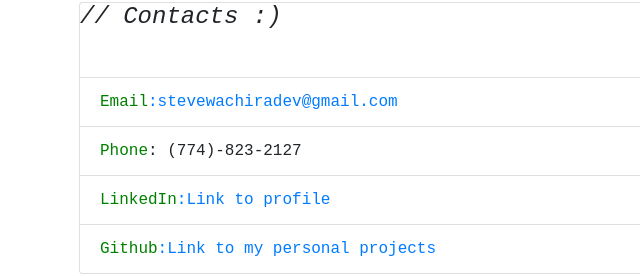
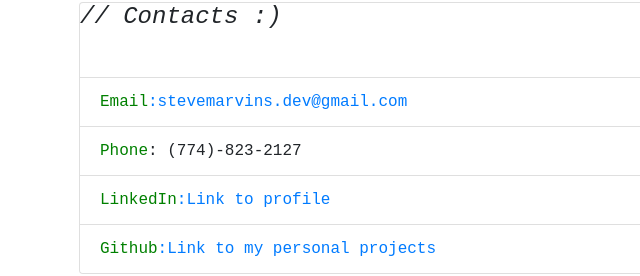
Before and after one commit to smarvins/Showcase, a plain HTML site: page index.html in a window 1280 px wide. Shown: the part 2108-2384 px from the top of the page, 0-640 px from the left. Drawn offline with nearby package versions, Linux system fonts and the light colour scheme.

Commit message:
Update index.html
updated email

```diff
--- a/index.html
+++ b/index.html
@@ -203,7 +203,7 @@
         <div class="card">
           <h4 class="card-title section-title" style="font-style: italic; padding-bottom:3%;">// Contacts :)</h4>
           <ul class="list-group list-group-flush">
-            <li class="list-group-item"><span class="var-highlight2">Email</span><a href="http://www.stevewachiradev@gmail.com">:stevewachiradev@gmail.com</a></li>
+            <li class="list-group-item"><span class="var-highlight2">Email</span><a href="http://www.stevemarvins.dev@gmail.com">:stevemarvins.dev@gmail.com</a></li>
             <li class="list-group-item"><span class="var-highlight2">Phone</span>: (774)-823-2127</li>
             <li class="list-group-item"><span class="var-highlight2">LinkedIn</span><a href="http://www.linkedin.com/in/steve-wachira-dev">:Link to profile</a></li>
             <li class="list-group-item"><span class="var-highlight2">Github</span><a href="http://github.com/Shavolski">:Link to my personal projects</a></li>
```
